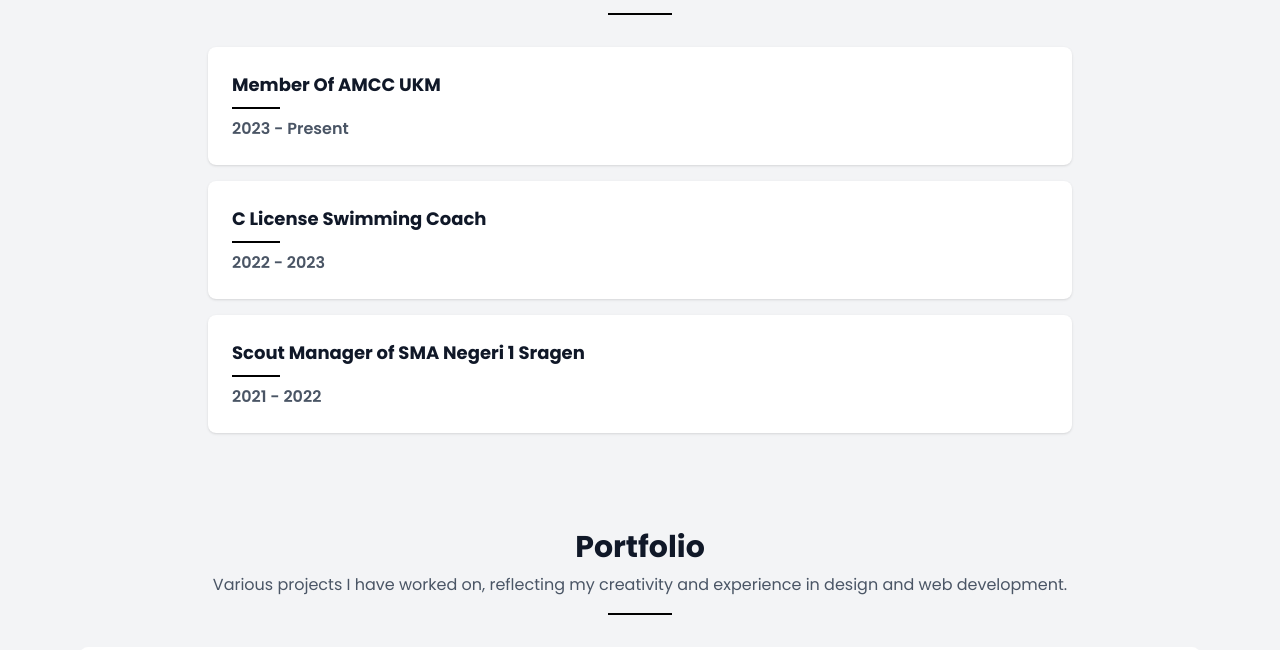
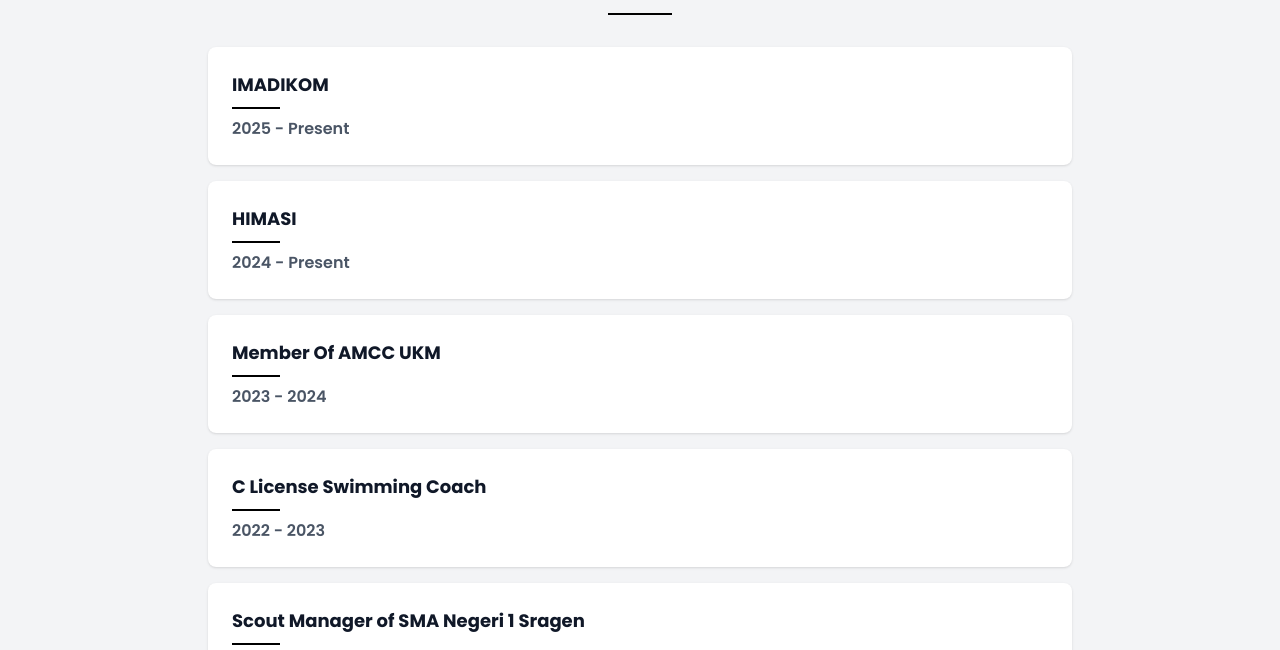
Before and after one commit to wisnufadhillah/new-portofolio, a website: page index.html in a window 1280 px wide. Shown: the part 2253-2903 px from the top of the page. Drawn offline with Linux system fonts and the light colour scheme.

Commit message:
update: fitur website

```diff
--- a/index.html
+++ b/index.html
@@ -178,21 +178,30 @@
         </div>
 
         <div class="mt-8 space-y-4">
-            <!-- Experience 1 -->
+            <div class="bg-white shadow rounded-lg p-6">
+                <h3 class="text-lg font-bold text-gray-900">IMADIKOM</h3>
+                <div class="w-12 border-b-2 border-black my-2"></div>
+                <p class="text-gray-600 font-semibold">2025 - Present</p>
+            </div>
+
+            <div class="bg-white shadow rounded-lg p-6">
+                <h3 class="text-lg font-bold text-gray-900">HIMASI</h3>
+                <div class="w-12 border-b-2 border-black my-2"></div>
+                <p class="text-gray-600 font-semibold">2024 - Present</p>
+            </div>
+
             <div class="bg-white shadow rounded-lg p-6">
                 <h3 class="text-lg font-bold text-gray-900">Member Of AMCC UKM</h3>
                 <div class="w-12 border-b-2 border-black my-2"></div>
-                <p class="text-gray-600 font-semibold">2023 - Present</p>
+                <p class="text-gray-600 font-semibold">2023 - 2024</p>
             </div>
 
-            <!-- Experience 2 -->
             <div class="bg-white shadow rounded-lg p-6">
                 <h3 class="text-lg font-bold text-gray-900">C License Swimming Coach</h3>
                 <div class="w-12 border-b-2 border-black my-2"></div>
                 <p class="text-gray-600 font-semibold">2022 - 2023</p>
             </div>
 
-            <!-- Experience 3 -->
             <div class="bg-white shadow rounded-lg p-6">
                 <h3 class="text-lg font-bold text-gray-900">Scout Manager of SMA Negeri 1 Sragen</h3>
                 <div class="w-12 border-b-2 border-black my-2"></div>
```
